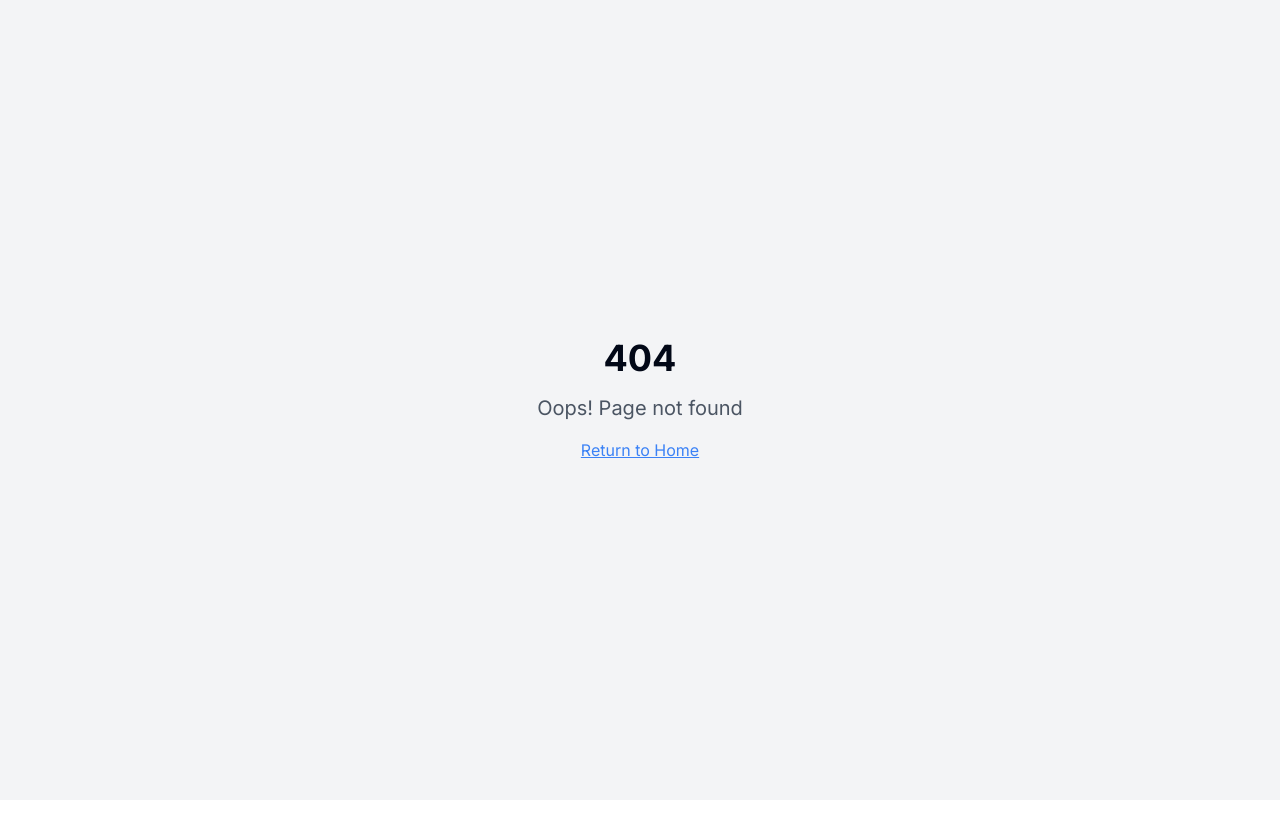
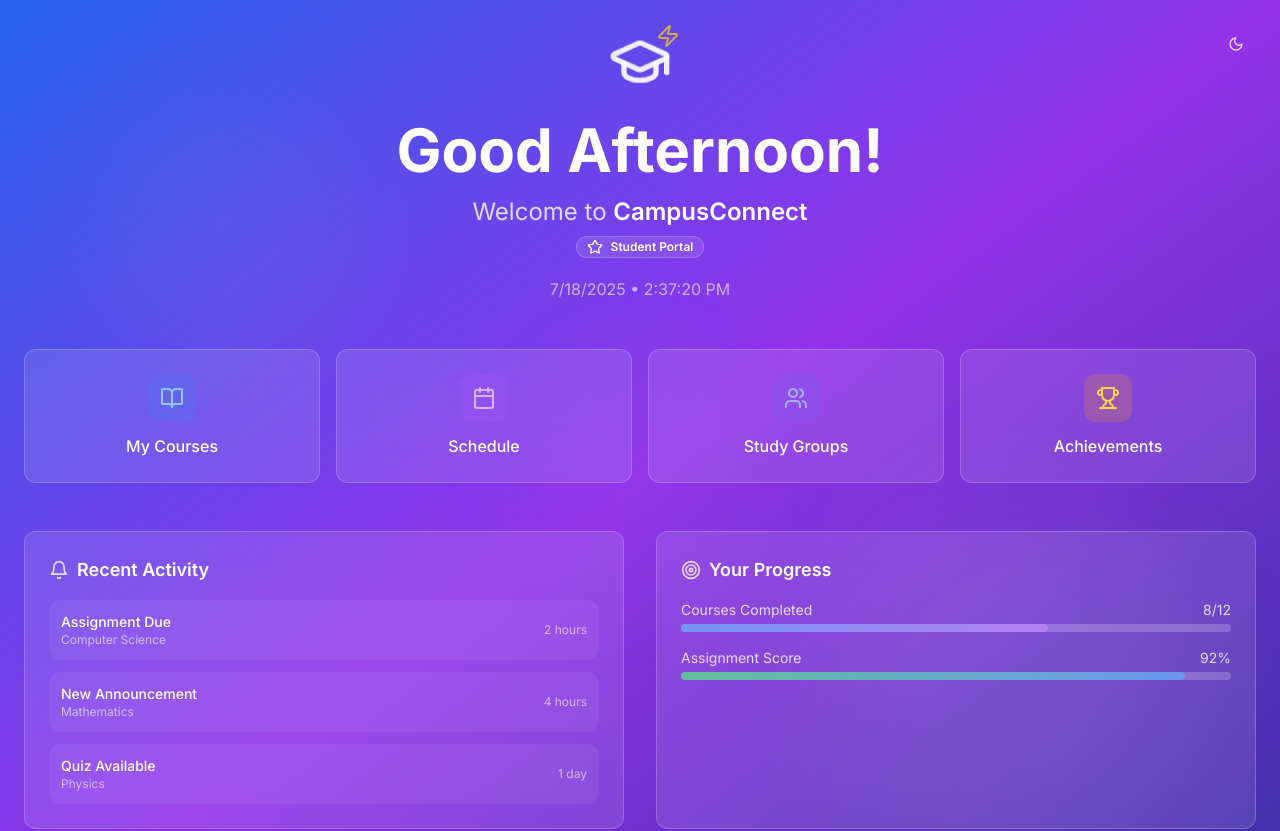
Before and after one commit to Devraj-rana/asus-landing-craft, a React (Vite) app: page /welcome in a window 1280 px wide. Before the commit this address had no page. Shown: the top 831 px of the page. Before the commit the page ends 800 px from the top, so only its background shows below. Built offline with nearby package versions, Linux system fonts and the light colour scheme.

Commit message:
Add welcome screen after login
Implement welcome screen with theme matching and animations.

```diff
--- a/src/App.tsx
+++ b/src/App.tsx
@@ -6,6 +6,7 @@ import { BrowserRouter, Routes, Route } from "react-router-dom";
 import { ThemeProvider } from "@/components/ThemeProvider";
 import Index from "./pages/Index";
 import Login from "./pages/Login";
+import Welcome from "./pages/Welcome";
 import NotFound from "./pages/NotFound";
 
 const queryClient = new QueryClient();
@@ -20,6 +21,7 @@ const App = () => (
           <Routes>
             <Route path="/" element={<Index />} />
             <Route path="/login" element={<Login />} />
+            <Route path="/welcome" element={<Welcome />} />
             {/* ADD ALL CUSTOM ROUTES ABOVE THE CATCH-ALL "*" ROUTE */}
             <Route path="*" element={<NotFound />} />
           </Routes>
--- a/src/pages/Login.tsx
+++ b/src/pages/Login.tsx
@@ -17,6 +17,8 @@ const Login = () => {
     e.preventDefault();
     // Handle login logic here
     console.log("Login attempt:", { email, password, rememberMe });
+    // Redirect to welcome page after login
+    window.location.href = "/welcome";
   };
 
   return (
--- /dev/null
+++ b/src/pages/Welcome.tsx
@@ -0,0 +1,200 @@
+import React, { useEffect, useState } from "react";
+import { useTheme } from "@/components/ThemeProvider";
+import { Button } from "@/components/ui/button";
+import { Card } from "@/components/ui/card";
+import { Badge } from "@/components/ui/badge";
+import { useNavigate } from "react-router-dom";
+import {
+  BookOpen,
+  Calendar,
+  Users,
+  Bell,
+  Trophy,
+  Star,
+  Sun,
+  Moon,
+  GraduationCap,
+  Target,
+  Zap
+} from "lucide-react";
+
+const Welcome = () => {
+  const { theme, setTheme } = useTheme();
+  const navigate = useNavigate();
+  const [isVisible, setIsVisible] = useState(false);
+  const [currentTime, setCurrentTime] = useState(new Date());
+
+  useEffect(() => {
+    setIsVisible(true);
+    const timer = setInterval(() => setCurrentTime(new Date()), 1000);
+    return () => clearInterval(timer);
+  }, []);
+
+  const getGreeting = () => {
+    const hour = currentTime.getHours();
+    if (hour < 12) return "Good Morning";
+    if (hour < 17) return "Good Afternoon";
+    return "Good Evening";
+  };
+
+  const quickActions = [
+    { icon: BookOpen, label: "My Courses", color: "bg-blue-500/20 text-blue-300" },
+    { icon: Calendar, label: "Schedule", color: "bg-purple-500/20 text-purple-300" },
+    { icon: Users, label: "Study Groups", color: "bg-indigo-500/20 text-indigo-300" },
+    { icon: Trophy, label: "Achievements", color: "bg-amber-500/20 text-amber-300" }
+  ];
+
+  const recentActivity = [
+    { title: "Assignment Due", subject: "Computer Science", time: "2 hours" },
+    { title: "New Announcement", subject: "Mathematics", time: "4 hours" },
+    { title: "Quiz Available", subject: "Physics", time: "1 day" }
+  ];
+
+  return (
+    <div className="min-h-screen bg-gradient-to-br from-blue-600 via-purple-600 to-indigo-800 relative overflow-hidden">
+      {/* Animated Background Elements */}
+      <div className="absolute inset-0">
+        <div className="absolute top-20 left-20 w-72 h-72 bg-white/5 rounded-full blur-3xl animate-pulse"></div>
+        <div className="absolute bottom-20 right-20 w-96 h-96 bg-purple-300/10 rounded-full blur-3xl animate-pulse delay-1000"></div>
+        <div className="absolute top-1/2 left-1/2 transform -translate-x-1/2 -translate-y-1/2 w-64 h-64 bg-blue-300/5 rounded-full blur-3xl animate-pulse delay-2000"></div>
+      </div>
+
+      {/* Theme Toggle */}
+      <div className="absolute top-6 right-6 z-10">
+        <Button
+          variant="ghost"
+          size="icon"
+          onClick={() => setTheme(theme === "light" ? "dark" : "light")}
+          className="text-white/80 hover:text-white hover:bg-white/10 backdrop-blur-sm"
+        >
+          {theme === "light" ? <Moon className="h-5 w-5" /> : <Sun className="h-5 w-5" />}
+        </Button>
+      </div>
+
+      <div className="relative z-10 container mx-auto px-6 py-8">
+        {/* Welcome Header */}
+        <div className={`text-center mb-12 transform transition-all duration-1000 ${isVisible ? 'translate-y-0 opacity-100' : 'translate-y-10 opacity-0'}`}>
+          <div className="flex items-center justify-center mb-6">
+            <div className="relative">
+              <GraduationCap className="h-16 w-16 text-white/90 animate-bounce" />
+              <Zap className="absolute -top-2 -right-2 h-6 w-6 text-yellow-400 animate-pulse" />
+            </div>
+          </div>
+
+          <h1 className="text-4xl md:text-6xl font-bold text-white mb-4 animate-fade-in">
+            {getGreeting()}!
+          </h1>
+
+          <p className="text-xl md:text-2xl text-white/80 mb-2">
+            Welcome to <span className="font-semibold text-white">CampusConnect</span>
+          </p>
+
+          <Badge variant="secondary" className="bg-white/10 text-white border-white/20 backdrop-blur-sm">
+            <Star className="h-4 w-4 mr-2" />
+            Student Portal
+          </Badge>
+
+          <div className="mt-4 text-white/60">
+            {currentTime.toLocaleDateString()} • {currentTime.toLocaleTimeString()}
+          </div>
+        </div>
+
+        {/* Quick Actions Grid */}
+        <div className={`grid grid-cols-2 md:grid-cols-4 gap-4 mb-12 transform transition-all duration-1000 delay-300 ${isVisible ? 'translate-y-0 opacity-100' : 'translate-y-10 opacity-0'}`}>
+          {quickActions.map((action, index) => (
+            <Card
+              key={action.label}
+              className={`p-6 bg-white/10 backdrop-blur-lg border-white/20 hover:bg-white/15 transition-all duration-300 cursor-pointer group hover:scale-105 animate-fade-in`}
+              style={{ animationDelay: `${(index + 1) * 200}ms` }}
+            >
+              <div className="text-center">
+                <div className={`inline-flex p-3 rounded-lg ${action.color} mb-3 group-hover:scale-110 transition-transform`}>
+                  <action.icon className="h-6 w-6" />
+                </div>
+                <p className="text-white font-medium">{action.label}</p>
+              </div>
+            </Card>
+          ))}
+        </div>
+
+        {/* Recent Activity & Stats */}
+        <div className={`grid md:grid-cols-2 gap-8 mb-12 transform transition-all duration-1000 delay-500 ${isVisible ? 'translate-y-0 opacity-100' : 'translate-y-10 opacity-0'}`}>
+          {/* Recent Activity */}
+          <Card className="p-6 bg-white/10 backdrop-blur-lg border-white/20">
+            <div className="flex items-center mb-4">
+              <Bell className="h-5 w-5 text-white/80 mr-2" />
+              <h3 className="text-lg font-semibold text-white">Recent Activity</h3>
+            </div>
+            <div className="space-y-3">
+              {recentActivity.map((item, index) => (
+                <div
+                  key={index}
+                  className={`flex justify-between items-center p-3 bg-white/5 rounded-lg hover:bg-white/10 transition-colors animate-fade-in`}
+                  style={{ animationDelay: `${600 + (index * 100)}ms` }}
+                >
+                  <div>
+                    <p className="text-white font-medium text-sm">{item.title}</p>
+                    <p className="text-white/60 text-xs">{item.subject}</p>
+                  </div>
+                  <span className="text-white/60 text-xs">{item.time}</span>
+                </div>
+              ))}
+            </div>
+          </Card>
+
+          {/* Quick Stats */}
+          <Card className="p-6 bg-white/10 backdrop-blur-lg border-white/20">
+            <div className="flex items-center mb-4">
+              <Target className="h-5 w-5 text-white/80 mr-2" />
+              <h3 className="text-lg font-semibold text-white">Your Progress</h3>
+            </div>
+            <div className="space-y-4">
+              <div className="animate-fade-in" style={{ animationDelay: '700ms' }}>
+                <div className="flex justify-between text-white/80 text-sm mb-1">
+                  <span>Courses Completed</span>
+                  <span>8/12</span>
+                </div>
+                <div className="w-full bg-white/20 rounded-full h-2">
+                  <div className="bg-gradient-to-r from-blue-400 to-purple-400 h-2 rounded-full w-2/3 animate-pulse"></div>
+                </div>
+              </div>
+
+              <div className="animate-fade-in" style={{ animationDelay: '800ms' }}>
+                <div className="flex justify-between text-white/80 text-sm mb-1">
+                  <span>Assignment Score</span>
+                  <span>92%</span>
+                </div>
+                <div className="w-full bg-white/20 rounded-full h-2">
+                  <div className="bg-gradient-to-r from-green-400 to-blue-400 h-2 rounded-full w-11/12 animate-pulse"></div>
+                </div>
+              </div>
+            </div>
+          </Card>
+        </div>
+
+        {/* Action Buttons */}
+        <div className={`text-center transform transition-all duration-1000 delay-700 ${isVisible ? 'translate-y-0 opacity-100' : 'translate-y-10 opacity-0'}`}>
+          <div className="space-x-4">
+            <Button
+              size="lg"
+              className="bg-white/20 hover:bg-white/30 text-white border border-white/30 backdrop-blur-sm hover:scale-105 transition-all"
+              onClick={() => navigate('/')}
+            >
+              Explore Dashboard
+            </Button>
+            <Button
+              variant="outline"
+              size="lg"
+              className="border-white/30 text-white hover:bg-white/10 backdrop-blur-sm hover:scale-105 transition-all"
+              onClick={() => navigate('/login')}
+            >
+              Back to Login
+            </Button>
+          </div>
+        </div>
+      </div>
+    </div>
+  );
+};
+
+export default Welcome;
```
